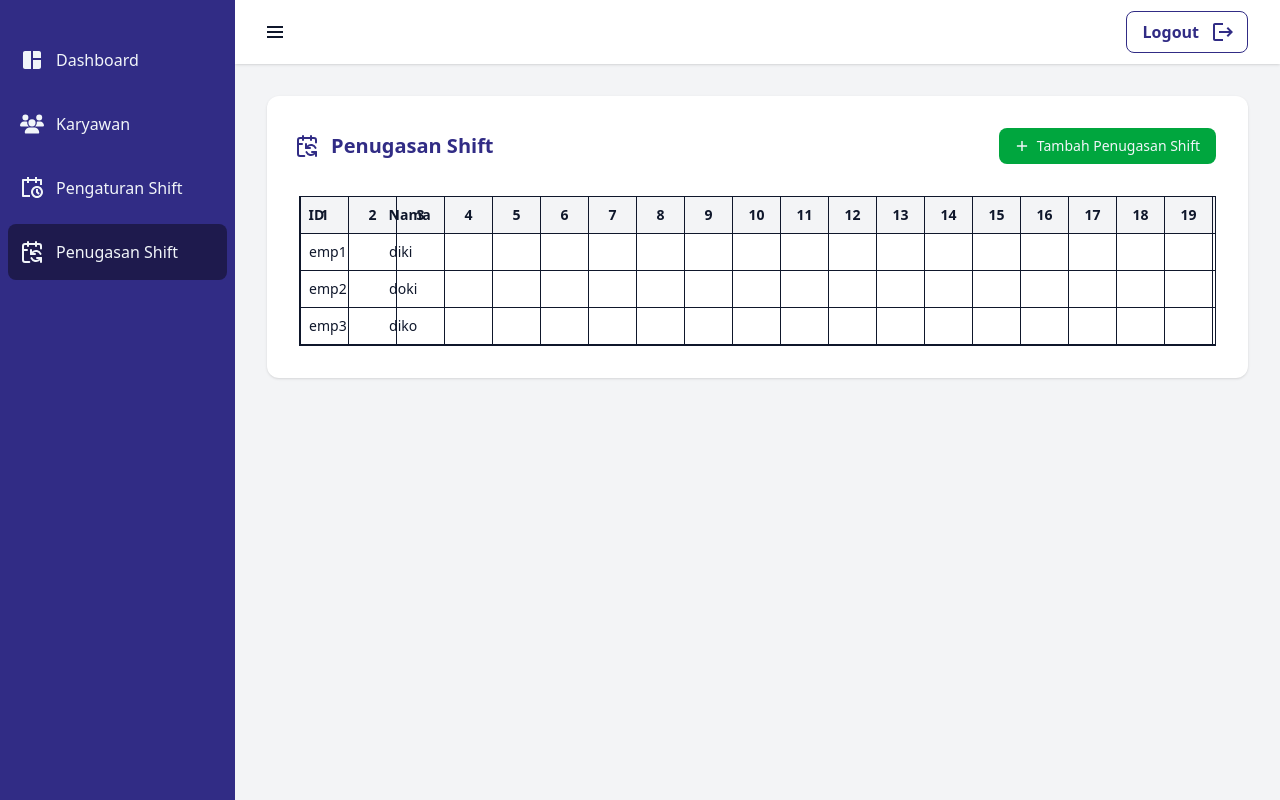
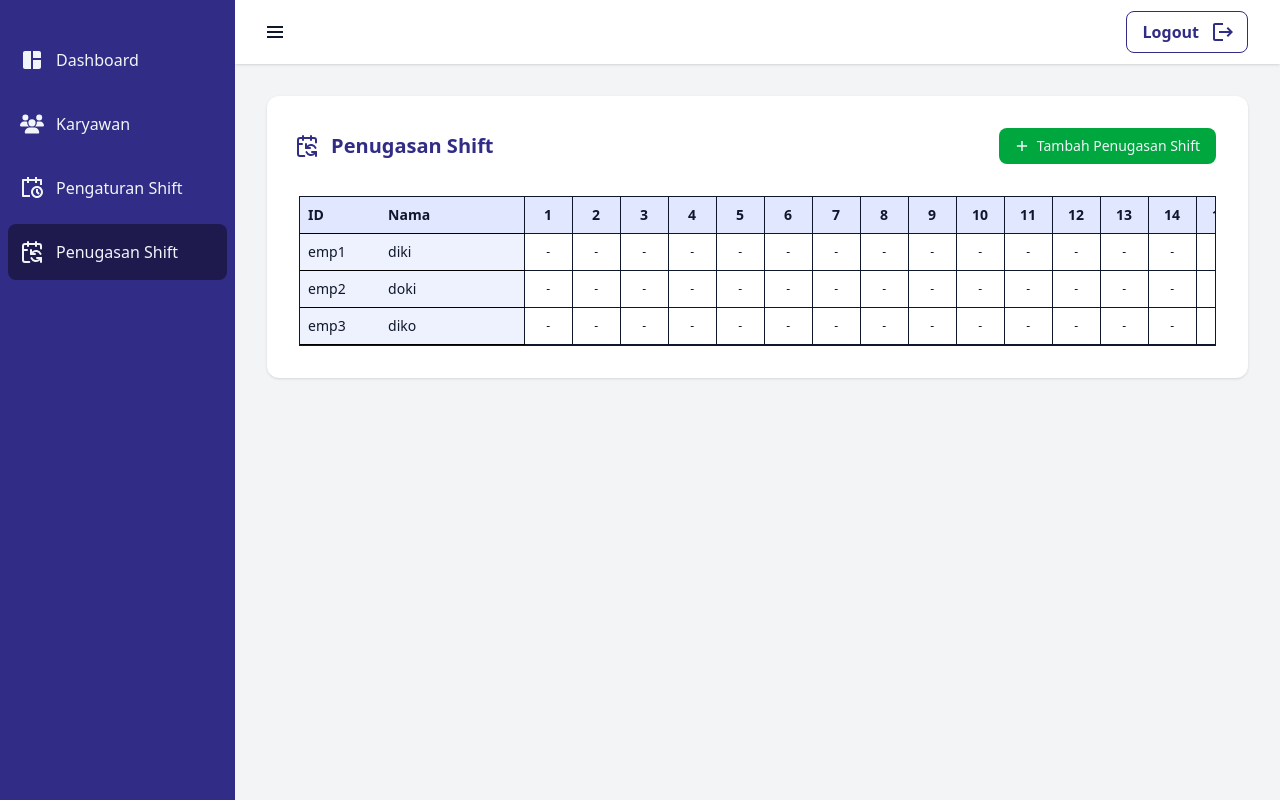
Before and after one commit to lakhatekno/attendance-frontend, a Next.js app: page /admin/shift-assignment in a window 1280 px wide. Built offline with nearby package versions, Linux system fonts and the light colour scheme; no server answers.

Commit message:
[Admin][Shift Assignment][Assignment Table] Table fixing, logic key storage fix

```diff
--- a/src/components/features/shift-assignment/ShiftCalendarGrid.component.tsx
+++ b/src/components/features/shift-assignment/ShiftCalendarGrid.component.tsx
@@ -14,10 +14,10 @@ export default function ShiftCalendarGrid({ employees }: ShiftCalendarGridProps)
 	return (
 		<div className="overflow-auto border">
 			<table className="w-full table-fixed border-collapse text-sm">
-				<thead className="sticky top-0 bg-gray-100 z-10">
+				<thead className="sticky top-0 bg-indigo-100 z-10">
 					<tr>
-						<th className="sticky left-0 bg-gray-100 z-20 p-2 text-left">ID</th>
-						<th className="sticky left-20 bg-gray-100 z-20 p-2 text-left">Nama</th>
+						<th className="sticky left-0 p-2 border-b border-b-black bg-indigo-100 w-20 text-left">ID</th>
+						<th className="sticky left-20 p-2 border-b border-b-black bg-indigo-100 w-36 text-left">Nama</th>
 						{daysInMonth.map((day) => (
 							<th
 								key={day}
@@ -31,29 +31,28 @@ export default function ShiftCalendarGrid({ employees }: ShiftCalendarGridProps)
 				<tbody>
 					{employees.map((emp) => (
 						<tr key={emp.id}>
-							<td className="sticky left-0 bg-white border p-2 z-10">{emp.id}</td>
-							<td className="sticky left-20 bg-white border p-2 z-10">{emp.name}</td>
+							<td className="sticky left-0 border-b border-b-black overflow-ellipsis bg-indigo-50 p-2 w-20">{emp.id}</td>
+							<td className="sticky left-20 border-b border-b-black overflow-ellipsis bg-indigo-50 p-2 w-36">{emp.name}</td>
 
 							{daysInMonth.map((day) => {
 								const date = new Date(activeMonth.getFullYear(), activeMonth.getMonth(), day);
 								const dateKey = date.toISOString().split('T')[0];
-								const key = `${emp.id}-${dateKey}`;
+                console.log('date', date)
+								const cellKey = `${emp.id}-${dateKey}`;
 
-								console.log('key table', key);
-
-                const assignment = assignments[key];
+                const assignment = assignments[cellKey];
 								const shiftColor = getShiftColor(assignment?.shift_id);
 
 								return (
 									<td
-										key={key}
+										key={cellKey}
 										className={clsx(
-											'border text-center hover:bg-red-400 text-xs w-12 cursor-pointer select-none transition-all',
+											'border text-center text-xs cursor-pointer select-none transition-all',
 											shiftColor
 										)}
-										onClick={() => handleGridClick(emp.id, new Date(2025, 10, day))}
+										onClick={() => handleGridClick(emp.id, date)}
 									>
-										{assignment?.shift_name || ''}
+										{assignment?.shift_name || '-'}
 									</td>
 								);
 							})}
--- a/src/store/shiftManagement.store.ts
+++ b/src/store/shiftManagement.store.ts
@@ -14,14 +14,14 @@ export const useShiftManagementStore = create<ShiftManagementState>((set, get) =
 
 	getShiftColor: (shiftId) => {
 		const shift = get().activeShifts.find((s) => s.id === shiftId);
-    // console.log('getting shift color')
 		return shift ? shift.color : 'bg-white';
 	},
 
 	handleGridClick: (empId, day) => {
-		const { assignments, activeMonth, activeShifts, isBacthMode, batchBuffer } = get();
+		const { assignments, activeShifts, isBacthMode, batchBuffer } = get();
 
-		const date = new Date(activeMonth.getFullYear(), activeMonth.getMonth(), day.getDate()).toISOString().split('T')[0];
+		const date = day.toISOString().split('T')[0];
+    console.log('handler date', date)
 
 		const key = `${empId}-${date}`;
 		const current = assignments[key];
```
